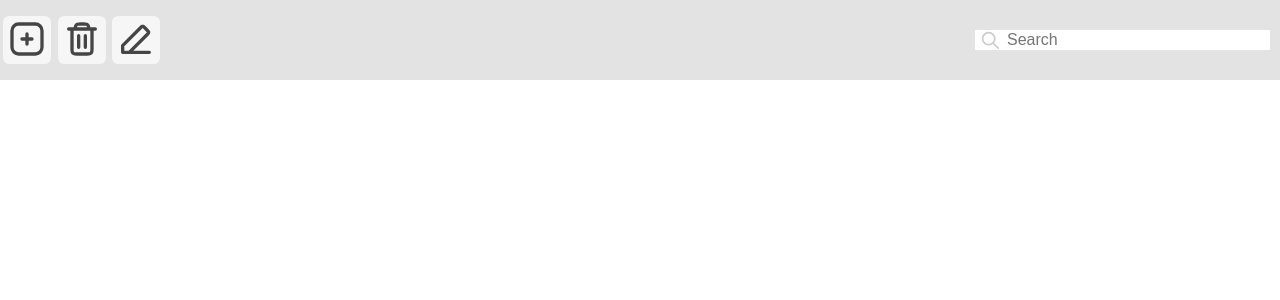
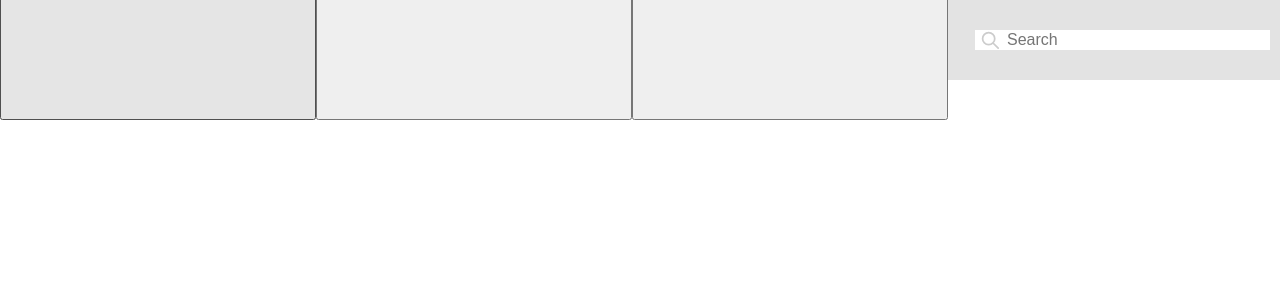
Before and after one commit to RynerNO/notes-react, a React (Create React App) app: page / in a window 1280 px wide. Shown: the top 300 px of the page. Built offline with nearby package versions, Linux system fonts and the light colour scheme.

Commit message:
Extracted the button into a separate component

```diff
--- a/src/components/Layout/Toolbar/Toolbar.module.css
+++ b/src/components/Layout/Toolbar/Toolbar.module.css
@@ -5,44 +5,6 @@
     display: flex;
     align-items: center;
 }
-
-.buttonsContainer {
-    display: flex;
-}
-
-
-.image {
-    width: 2.5rem;
-    height: 2.5rem;
-
-}
-.button {
-    border: none;
-    outline: none;
-    background: none;
-    width: 3rem;
-    display: flex;
-    height: 3rem;
-    justify-content: center;
-    align-items: center;
-    overflow: hidden;
-    background: #f7f6f6;
-    padding: 0.2rem;
-    margin: 0.2rem;
-    border-radius: 0.4rem;
-    --color_fill: #464545
-}
-
-.button:hover {
-    cursor: pointer;
-    background: #007bff;
-    --color_fill: #fff
-}
-.button_disabled {
-    cursor: not-allowed;
-    background: #bfbfbf;
-}
-
 
 .search {
     position: relative;
--- a/src/components/Ui/Button/Button.module.css
+++ b/src/components/Ui/Button/Button.module.css
@@ -1,5 +1,6 @@
 .image {
-    width: 100%;
+    width: 2.5rem;
+    height: 2.5rem;
 
 }
 .button {
```
